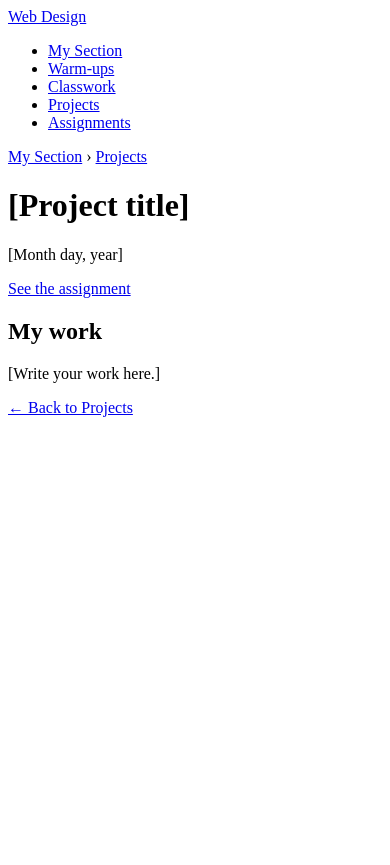
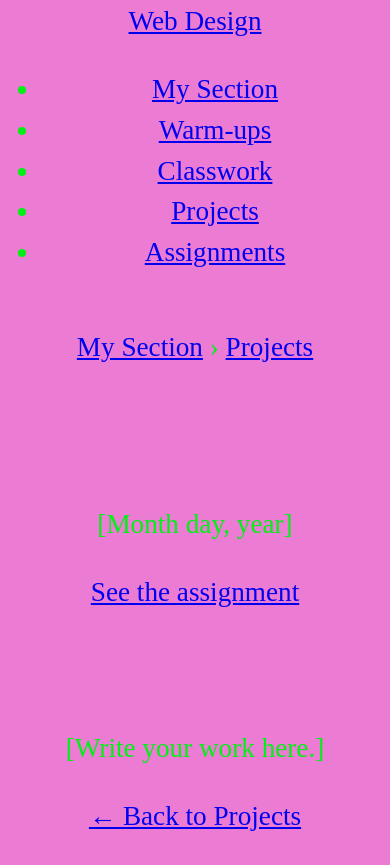
Before and after one commit to montverde-webdesign/xavier-skipworth, a plain HTML site: page projects/template.html in a window 390 px wide. Before the commit the page ends 844 px from the top, so only its background shows below. Drawn offline with Linux system fonts and the light colour scheme.

Commit message:
I added new styles to the CSS file to improve the layout and responsiveness of the website..

```diff
--- a/style.css
+++ b/style.css
@@ -9,3 +9,32 @@
 
    We'll write styles here starting Monday.
    ========================================================== */
+body {
+    margin: 0;
+    padding: 1px;
+    font-family: times new roman, times, serif;
+    background-color: #ec7bd4;
+    color:rgb(0, 241, 20);
+    line-height: 1.5;
+    min-height: 100vh;
+    font-size: 1.7rem;
+    display: flex;
+    flex-direction: column;
+    justify-content: center;
+    text-align: center;
+}
+
+h1 {
+    color: #ec7bd4;
+    margin: 15px
+}
+h2 {
+    color: #ec7bd4;
+    margin: 20px
+}
+a:hover{
+    color:white; }
+a:visited
+ {color: white;}
+a:active{
+    color: white;}
```
